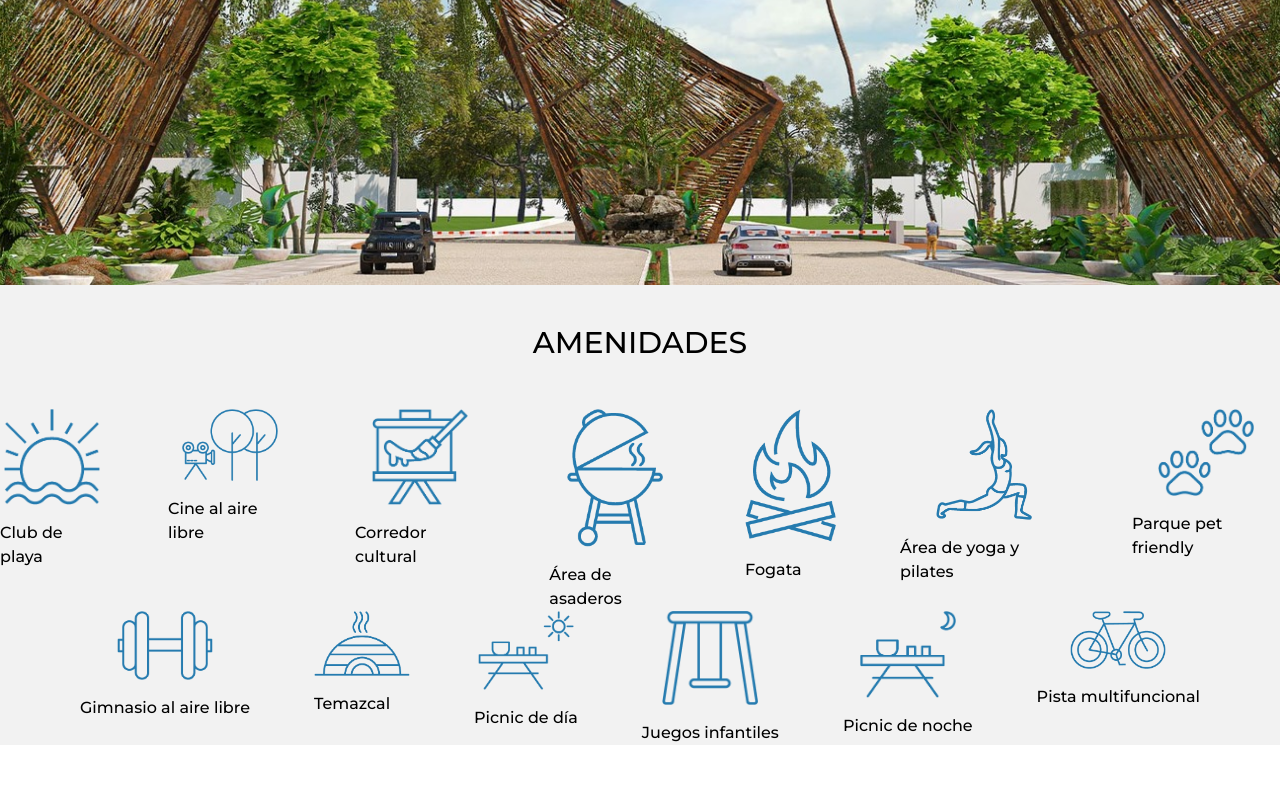
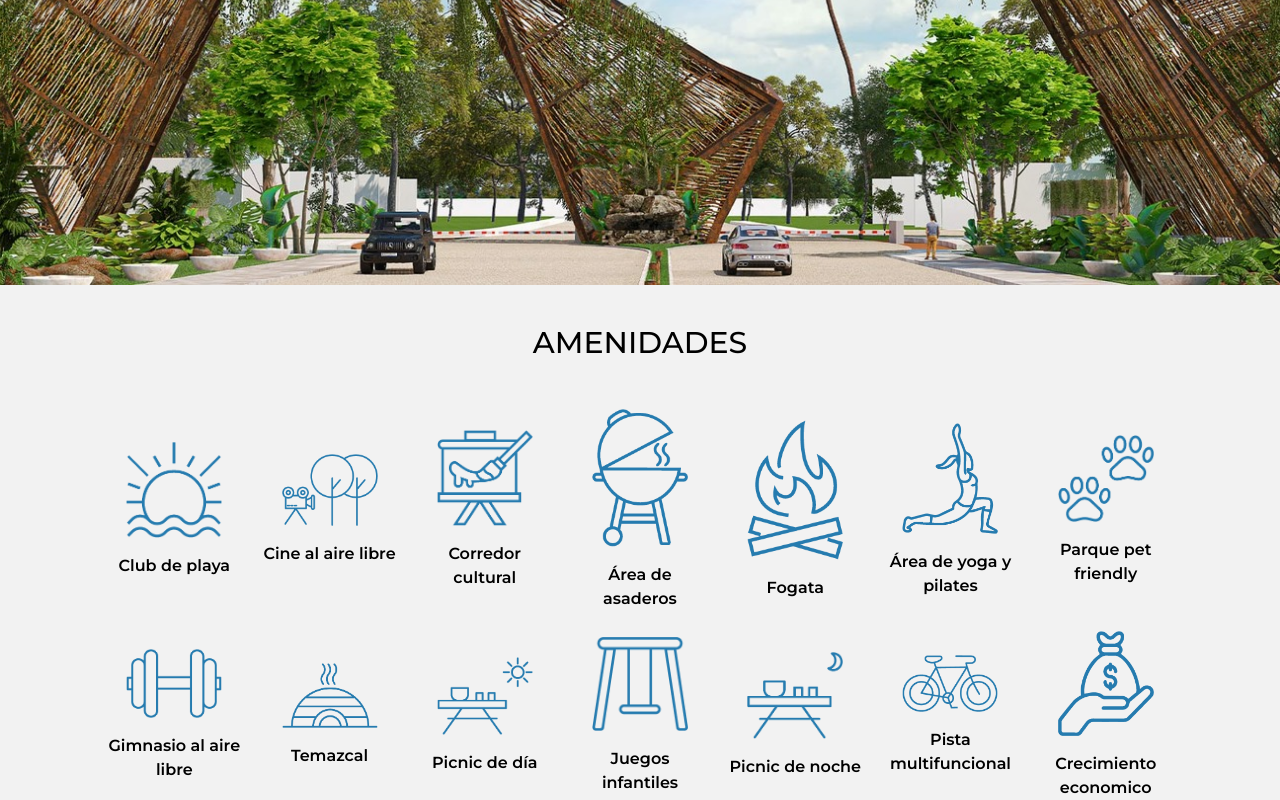
Before and after one commit to MiguelKoh/landing-portafolio, a React (Vite) app: page / in a window 1280 px wide. Shown: the part 515-1315 px from the top of the page. Before the commit the page ends 1260 px from the top, so only its background shows below. Built offline with nearby package versions, Linux system fonts and the light colour scheme.

Commit message:
seccion amenidades terminado

```diff
--- a/src/App.css
+++ b/src/App.css
@@ -1,5 +1,7 @@
 @import url('https://fonts.googleapis.com/css2?family=Montserrat:wght@500&display=swap');
 @import url('https://fonts.googleapis.com/css2?family=Montserrat:wght@800&display=swap');
+@import url('https://fonts.googleapis.com/css2?family=Montserrat:wght@600&display=swap');
+
 * {
   margin: 0;
   padding: 0;
@@ -49,12 +51,18 @@ body {
 }
 .containerAmenidades div img{
   width: 6rem;
-  margin-left: auto;
-  margin-right: auto;
+  margin-left: auto!important;
+  margin-right: auto!important;
+}
+
+@media (max-width: 767.98px) {
+  .containerAmenidades div img {
+    width: 4rem;
+  }
 }
 
 .containerAmenidades div p {
-  margin-left: auto;
-  margin-right: auto;
   margin-top: 1rem;
+  text-align: center;
+  font-weight: 600;
 }
--- a/src/components/Amenidades.jsx
+++ b/src/components/Amenidades.jsx
@@ -2,7 +2,7 @@ import areaDeJuegos from '../assets/images/amenidades/area_de_juegos.png'
 import asadores from '../assets/images/amenidades/asadores.png'
 import playa from '../assets/images/amenidades/club_de_playa.png'
 import corredor from '../assets/images/amenidades/corredor_cultural.png'
-import crecimientoEconomico from '../assets/images/amenidades/crecimiento_economico.png'
+import crecimiento from '../assets/images/amenidades/crecimiento_economico.png'
 import fogata from '../assets/images/amenidades/fogata.png'
 import gym from '../assets/images/amenidades/gym.png'
 import pet from '../assets/images/amenidades/pet_friendly.png'
@@ -18,8 +18,8 @@ function Amenidades() {
       <div className='flex flex-wrap justify-center mb-12'>
       <h3 className="text-3xl">AMENIDADES</h3>
       </div>
-      <div className="containerAmenidades flex flex-wrap">
-        <div className="flex justify-center items-start gap-16 w-full">
+    <div className='w-full flex justify-center'>
+      <div className="containerAmenidades w-5/6 grid xs:grid-cols-3 md:grid-cols-4 lg:grid-cols-7 gap-5 items-center">
           <div><img src={playa}/> <p>Club de playa</p></div>
           <div><img src={cine}/><p>Cine al aire libre</p></div>
           <div><img src={corredor}/><p>Corredor cultural</p></div>
@@ -27,16 +27,15 @@ function Amenidades() {
           <div><img src={fogata}/><p>Fogata</p></div>
           <div><img src={yoga}/><p>Área de yoga y pilates</p></div>
           <div><img src={pet}/><p>Parque pet friendly</p></div>
-        </div>
-        <div className="flex justify-center items-start gap-16 w-full">
           <div><img src={gym}/><p>Gimnasio al aire libre</p></div>
           <div><img src={temazal} /><p>Temazcal</p></div>
           <div><img src={picnicDia} /><p>Picnic de día</p></div>
           <div><img src={areaDeJuegos} /><p>Juegos infantiles</p></div>
           <div><img src={picnicNoche} /><p>Picnic de noche</p></div>
           <div><img src={pista} /><p>Pista multifuncional</p></div>
-        </div>
+          <div><img src={crecimiento} /><p>Crecimiento economico</p></div>
       </div>
+    </div>
     </div>
   );
 }
```
